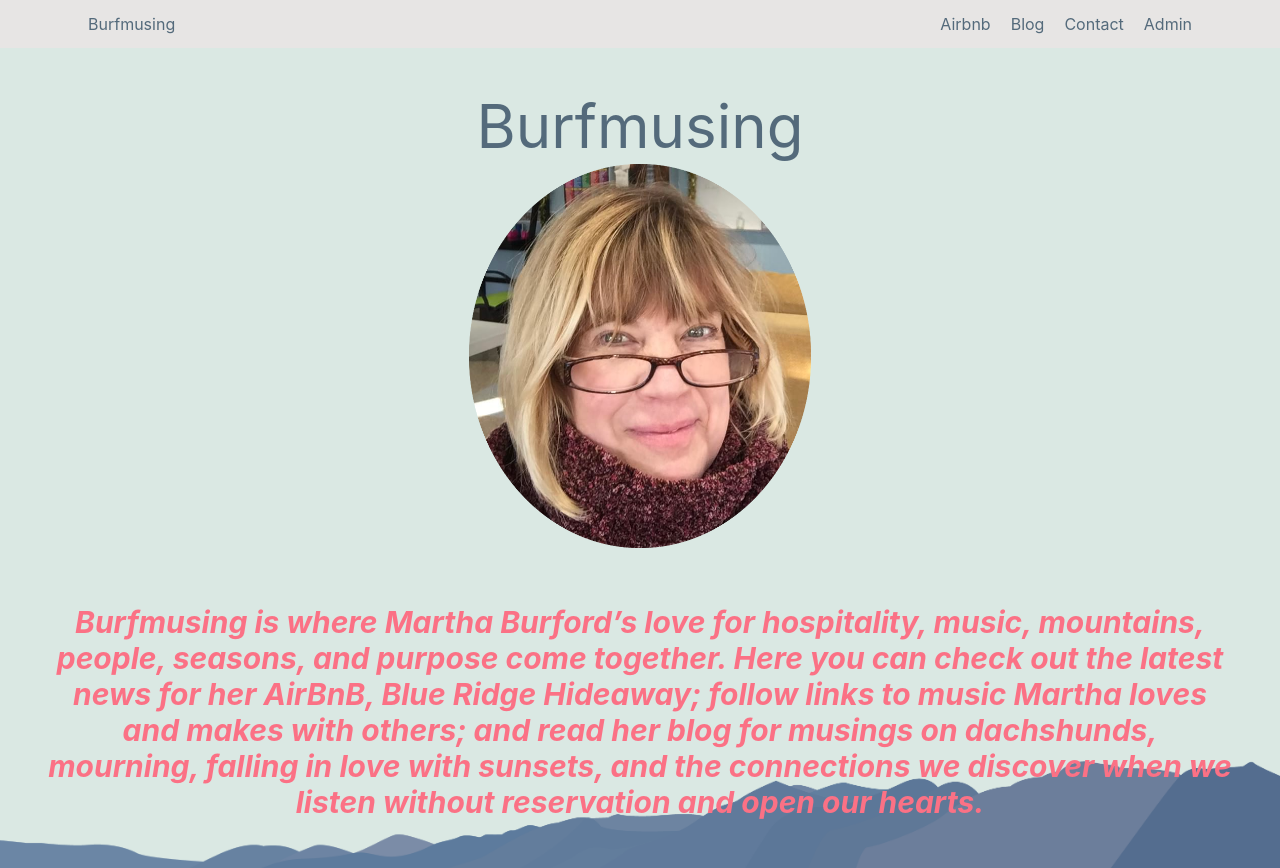
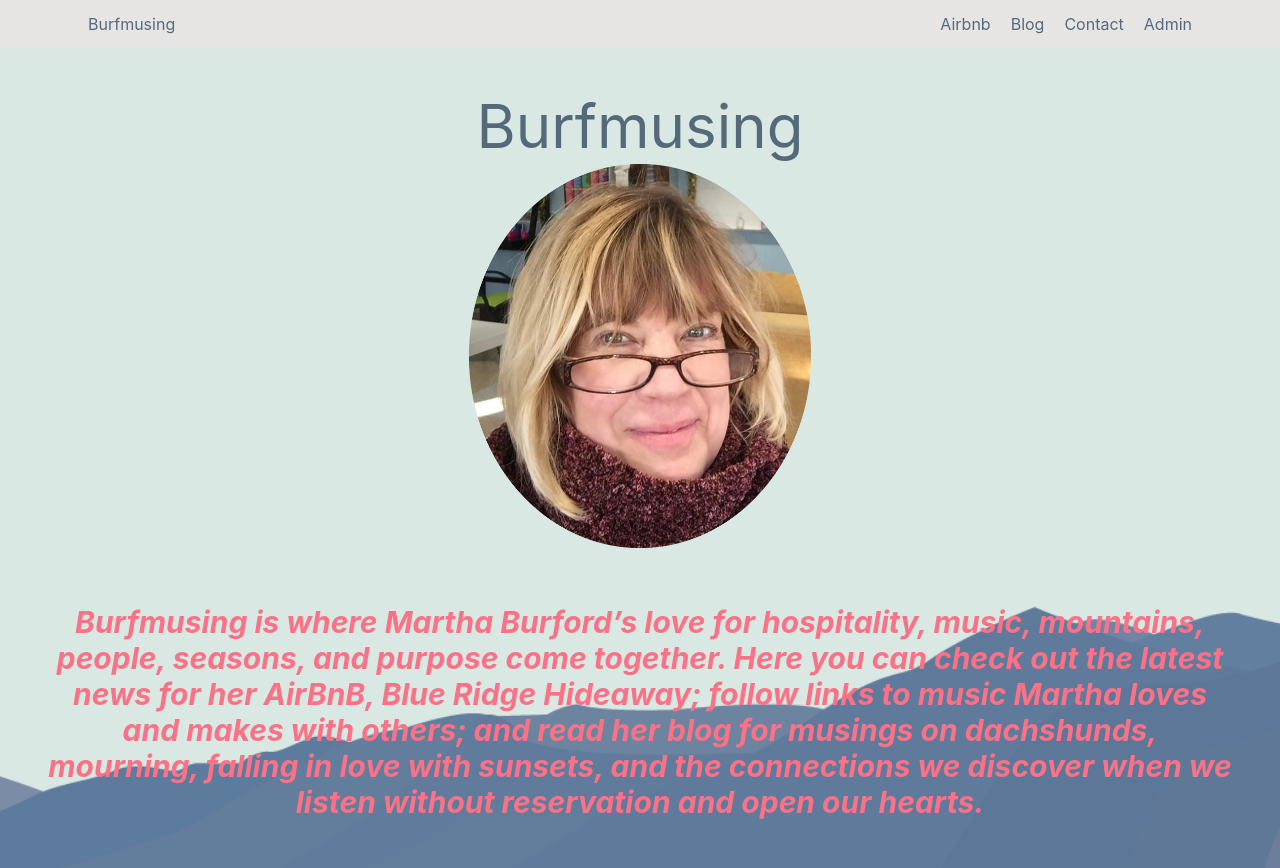
Before and after one commit to JenniferByrnes/martha-blog, a React (Create React App) app: page / in a window 1280 px wide. Built offline with nearby package versions, Linux system fonts and the light colour scheme.

Commit message:
moved footer css to tailwinds

```diff
--- a/public/index.html
+++ b/public/index.html
@@ -6,8 +6,8 @@
     <meta name="viewport" content="width=device-width, initial-scale=1" />
     <meta name="theme-color" content="#000000" />
     <meta
-      name="description"
-      content="Web site created using create-react-app"
+      name="Burfmusing"
+      content="Martha Burford's Airbnb photos and blog for her thoughts."
     />
     <link rel="manifest" href="%PUBLIC_URL%/manifest.json" />
     <title>Burfmusing</title>
--- a/src/components/SubNav.jsx
+++ b/src/components/SubNav.jsx
@@ -1,4 +1,4 @@
-import React, { useEffect } from 'react';
+import React from 'react';
 import { capitalizeFirstLetter } from '../utils/helpers'
 
 // Useful for debugging
--- a/src/firebase.config.js
+++ b/src/firebase.config.js
@@ -1,8 +1,7 @@
 import { initializeApp } from "firebase/app"
 import { getFirestore } from "firebase/firestore"
-import { getStorage } from "firebase/storage"
 
-// Your web app's Firebase configuration
+// Firebase configuration
 const firebaseConfig = {
   apiKey: "AIzaSyAVPjTsKmc6F1dmWAB-M8b9YPcf-gnupEQ",
   authDomain: "project-martha-e7c69.firebaseapp.com",
@@ -12,13 +11,8 @@ const firebaseConfig = {
   appId: "1:239197673255:web:95c5f5c9dc5b5053e67b02"
 };
 
+// Initialize Firebase
+initializeApp(firebaseConfig);
+// const app = initializeApp(firebaseConfig);
 
-// Initialize Firebase
-// initializeApp(firebaseConfig);
-
-const app = initializeApp(firebaseConfig);
 export const db = getFirestore();
-
-// Firebase storage reference
-// const storage = getStorage(app);
-// export default storage;
--- a/src/index.css
+++ b/src/index.css
@@ -72,11 +72,3 @@ section {
 .form-button {
   @apply text-center w-full md:py-2 shadow-md shadow-pcGreen text-lg border-8 border-double border-pcGreen hover:bg-pcGreen hover:shadow-lg
 }
-.mountain-footer {
-    aspect-ratio: 900/100;
-    width: 100%;
-    background-repeat: no-repeat;
-    background-position: center;
-    background-size: cover;
-    background-image: url('./assets/images/WindySlopesMtns.png');
-}
--- a/src/pages/Home.jsx
+++ b/src/pages/Home.jsx
@@ -14,8 +14,8 @@ const Home = () => {
         </p>
           {/* Image */}
           <div >
-            <img className="rounded-xl object-fill h-96 ..."
-              alt="Sample"
+            <img className="rounded-xl object-fill h-48 md:h-96 ..."
+              alt="Martha"
               src={image}
             />
           </div>
@@ -25,7 +25,7 @@ const Home = () => {
         </p>
       </div>
       {/* svg image of mountains - in indes.css */}
-      <div className='absolute bottom-0 mountain-footer'>
+      <div className=' bg-mountain-footer absolute bottom-0 w-full bg-no-repeat bg-center bg-cover aspect-[3/2]  md:aspect-[3/1]'>
       </div>
     </section>
   );
--- a/tailwind.config.js
+++ b/tailwind.config.js
@@ -17,6 +17,9 @@ module.exports = {
         pcBlue:   '#546a7b',
         jbNeutral: '#e7e5e4'
       },
+      backgroundImage: {
+        'mountain-footer': "url('./assets/images/WindySlopesMtns.png')",
+      }
     },
   },
   plugins: [],
```
